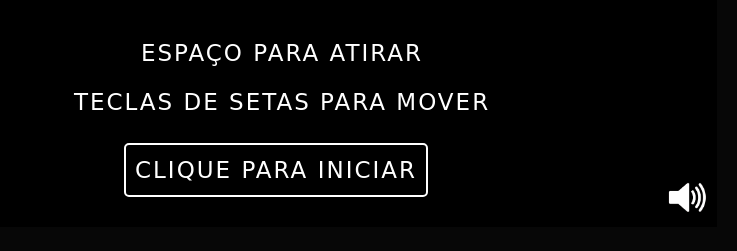
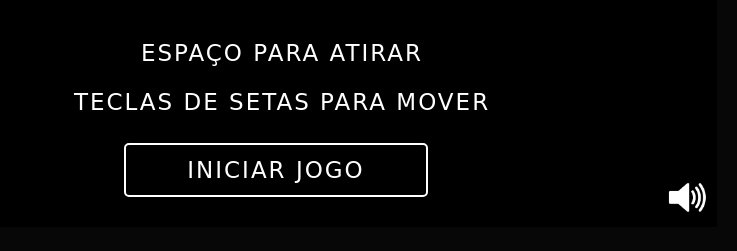
Before and after one commit to professor-wanderson-timoteo/space-invaders-atari-game, a plain HTML site: page index.html in a window 1280 px wide. Shown: the part 373-624 px from the top of the page, without its empty margins (373-1110 px from the left). Drawn offline with nearby package versions, Linux system fonts and the light colour scheme; a web font is replaced by a local one.

Commit message:
alterado texto de botão iniciar

```diff
--- a/index.html
+++ b/index.html
@@ -64,7 +64,7 @@
     </div>
 
     <div id="play-game">
-    <p>CLIQUE PARA INICIAR</p>
+    <p>INICIAR JOGO</p>
     </div>
 
     <!-- Sprite Images -->
```
